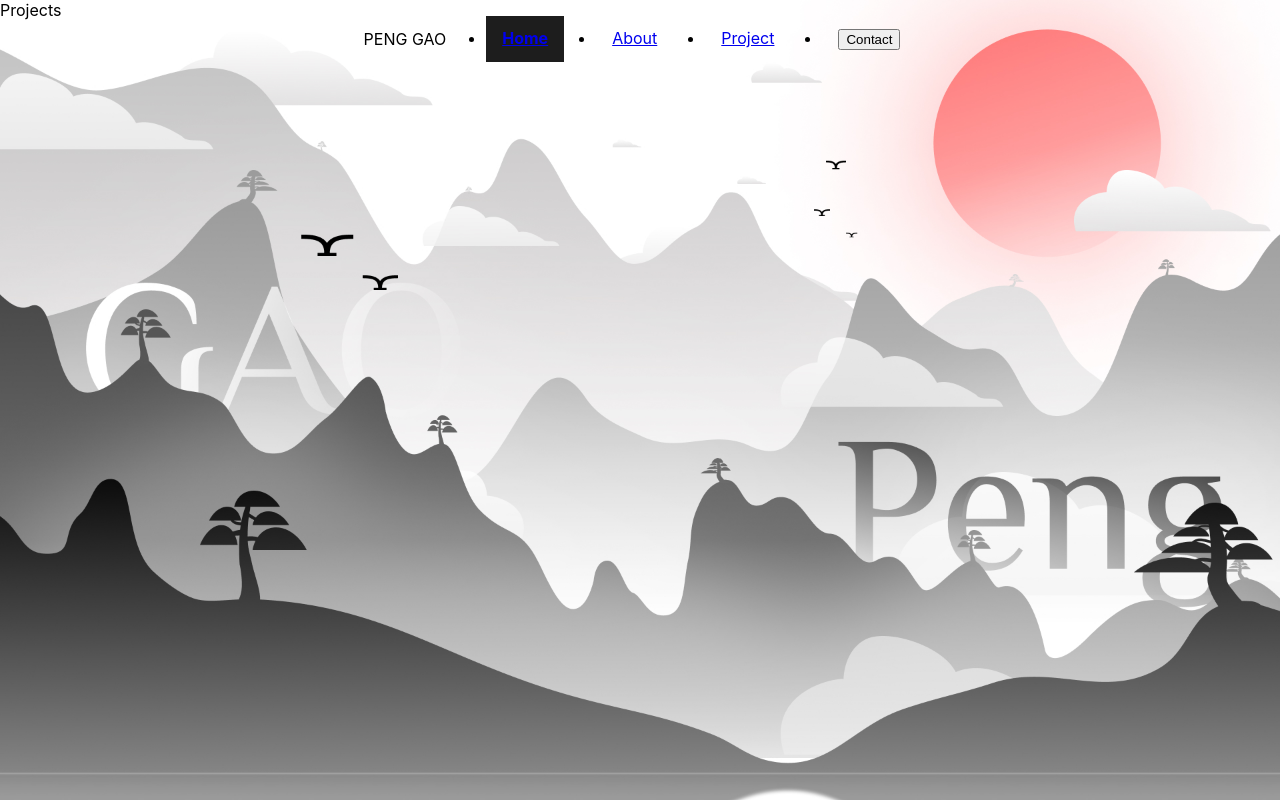
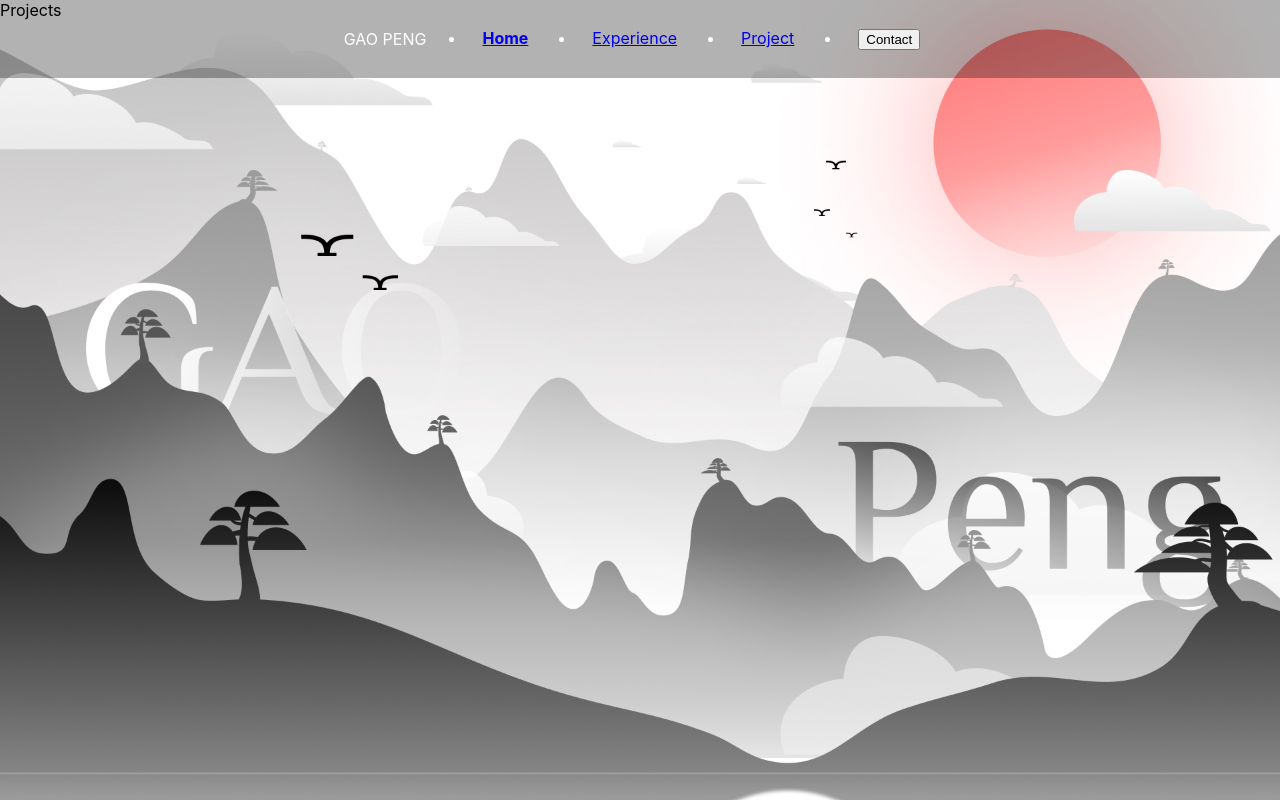
Before and after one commit to RedCarpG/Website-Portfolio, a React (Create React App) app: page /project in a window 1280 px wide. Built offline with nearby package versions, Linux system fonts and the light colour scheme; a web font is replaced by a local one.

Commit message:
update: scss

```diff
--- a/src/components/Contact.scss
+++ b/src/components/Contact.scss
@@ -1,7 +1,6 @@
 
 
 #contact-page {
-    font-family: 'Cairo', sans-serif;
     font-size: 1rem;
     letter-spacing: .1rem;
 
@@ -42,8 +41,7 @@
             font-size: 3rem/* 48px */;
             line-height: 1;
 
-            font-family: 'Anton', sans-serif;
-            letter-spacing: .1em;
+            font-family: 'Supermercado One', sans-serif;
 
             transition-property: all;
             transition-duration: .5s;
--- a/src/components/Navbar.js
+++ b/src/components/Navbar.js
@@ -23,8 +23,8 @@ export default function Navbar({ onClickConatct }) {
     }, [contactActive, onClickConatct])
 
     return (
-        <nav id='mainNav' className='tw-bg-zinc-800 tw-text-white tw-bg-opacity-30' >
-            <div className='tw-container tw-text-lg'> PENG GAO </div>
+        <nav id='mainNav' className='' >
+            <div className='tw-container tw-text-lg'> GAO PENG </div>
             <div className='tw-container tw-flex tw-justify-end tw-gap-3'>
                 <button className='navbar-toggler navbar-toggler-right' type='button' data-toggle='collapse' data-target='#navbarResponsive' aria-controls='navbarResponsive' aria-expanded='false' aria-label='Toggle navigation'>
                     Menu
@@ -34,8 +34,8 @@ export default function Navbar({ onClickConatct }) {
                     <li className={getActivePage("home")}>
                         <Link to="/" onClick={()=>{onClickPage("home")}}> Home </Link>
                     </li>
-                    <li className={getActivePage("about")}>
-                        <Link to="/about"  onClick={()=>{onClickPage("about")}}> About </Link>
+                    <li className={getActivePage("experience")}>
+                        <Link to="/experience"  onClick={()=>{onClickPage("experience")}}> Experience </Link>
                     </li>
                     <li className={getActivePage("project")}>
                         <Link to="/project" onClick={()=>{onClickPage("project")}}>
--- a/src/components/Navbar.scss
+++ b/src/components/Navbar.scss
@@ -1,11 +1,16 @@
 
 #mainNav {
+    --nav-font-color: white;
+
+    user-select: none;
+    color: var(--nav-font-color);
+
     position: fixed;
     left: 0px;
     top: 0px;
     right: 0px;
-    padding-left: 15vw/* 160px */;
-    padding-right: 15vw/* 160px */;
+    padding-left: 5vw/* 160px */;
+    padding-right: 5vw/* 160px */;
 
     display: flex;
     justify-content: center;
@@ -13,6 +18,7 @@
     align-content: center;
     z-index: 20;
 
+    background-color: rgba(0, 0, 0, 0.3);
     .navbar-toggler {
         display: none;
     }
@@ -22,7 +28,7 @@
         gap: 2em;
         .active {
             font-weight: bold;
-            background: rgb(29, 29, 29);
+            // background: rgb(29, 29, 29);
         }
         li {
             padding-top: 0.75rem/* 12px */;
@@ -33,26 +39,20 @@
             a { position: relative;}
             &:hover {
                 transform: scale(105%);
-                background: rgb(75, 75, 75);
+                // background: rgb(75, 75, 75);
 
-                a::after {
+                &::after{
                     position: absolute;
                     left: 0;
                     right: 0;
                     top: 100%;
                     content: " ";
-                    border-top: 2px solid white;
+                    border-top: 2px solid var(--nav-font-color);
                     width: 100%;
-                    background-color: black;
+                    // background-color: black;
                 }
             }
         }
     }
 
-    &.transparent {
-        background-color: none;
-        color: black;
-    }
-
-
 }
--- a/src/components/SideNavBar.scss
+++ b/src/components/SideNavBar.scss
@@ -1,9 +1,8 @@
 .sideNavBar {
-    --normalSize: 1.7rem;
-    --focusSize: 2.5rem;
     --normalColor: white;
     --focusColor: red;
 
+    font-size: .8rem;
     position: fixed;
     top: 0;
     bottom: 0;
@@ -29,6 +28,7 @@
         transform: translateY(calc(-1 * var(--offset) * var(--offsetHeight)));
 
         > li {
+            transform-origin: right center;
             --opacity: 1;
             --size: 100%;
 
@@ -37,15 +37,16 @@
 
             transition-duration: .5s;
             opacity: var(--opacity);
-            transform-origin: right center;
             transform: scale(var(--size));
+
             h1 {
-                font-size: var(--normalSize);
+                transform-origin: right center;
+                font-size: 1.2em;
                 color: var(--normalColor);
                 line-height: 1.7em;
-                padding-right: 1.5rem;
+                padding-right: 1em;
 
-                margin-bottom: .2rem;
+                margin-bottom: .2em;
                 z-index: 10;
 
                 transition-duration: .5s;
@@ -58,8 +59,9 @@
             ul {
                 z-index: 0;
                 flex-direction: column;
-                line-height: 2em;
-                padding-right: 2em;
+                font-size: .7em;
+                line-height: 1.5em;
+                padding-right: 1em;
 
                 display: none;
                 transition: 1s;
@@ -80,7 +82,7 @@
         > li.focus {
             h1 {
                 position: relative;
-                font-size: var(--focusSize);
+                font-size: 1.5em;
                 color: var(--focusColor);
 
             }
@@ -100,7 +102,7 @@
             top: 0;
             bottom: 0;
             right: 0;
-            width: .1em;
+            width: .1rem;
             height: 90vh;
             background: linear-gradient(rgba(255,255,255,0) 0%, rgba(255,255,255,1) 15%, rgba(0,0,0,0) 100%);
             border-radius: 100%;
```
Also changed, not shown: src/components/ClickImage.scss (added, +32 -0 lines).
